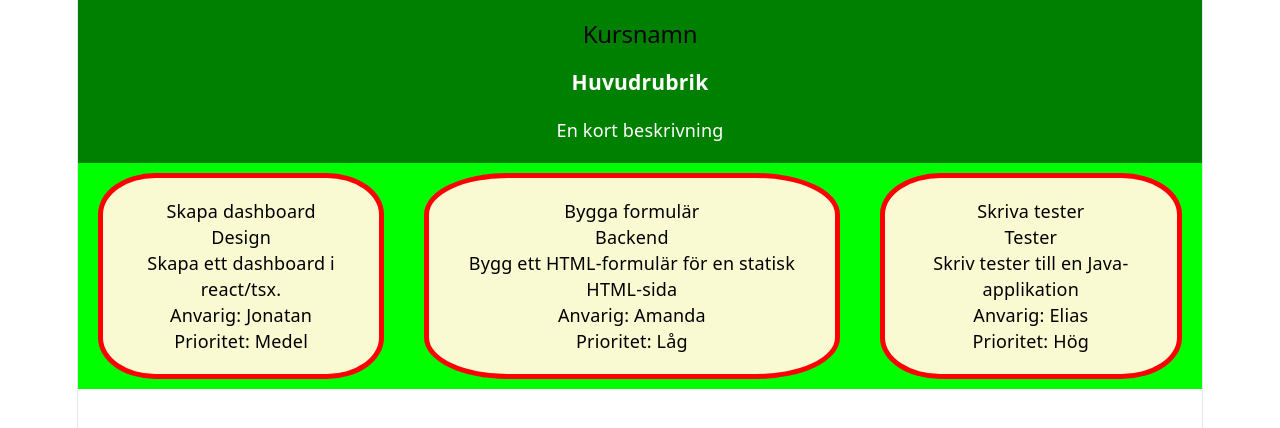
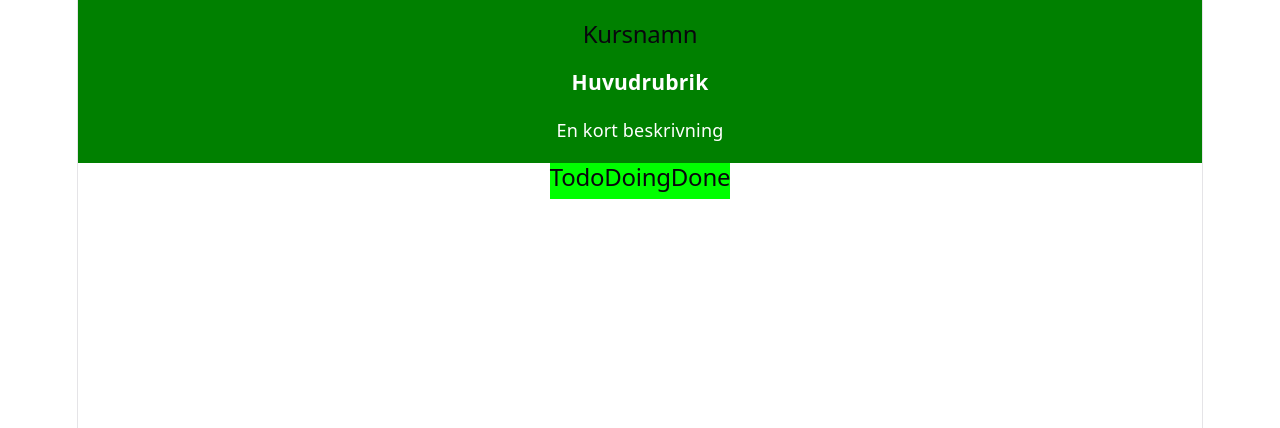
Before and after one commit to katttiger/task-board, a React (Vite) app in the folder task-board/: page / in a window 1280 px wide. Shown: the top 428 px of the page. Built offline with nearby package versions, Linux system fonts and the light colour scheme.

Commit message:
added column and commented out cards from app.tsx

```diff
--- a/task-board/src/App.css
+++ b/task-board/src/App.css
@@ -4,6 +4,10 @@
 
 main {
   background-color: lime;
+  display: flex;
+  align-items: center;
+  justify-self: center;
+  flex-wrap: wrap;
 }
 main h1 h2 h3 {
   color: black;
@@ -13,18 +17,26 @@ main h1 h2 h3 {
   border: solid red 5px;
   border-radius: 20%;
   background-color: lightgoldenrodyellow;
+  align-items: center;
+  justify-content: center;
   margin: 10px 20px;
   padding: 20px;
+  max-height: 300px;
+  max-width: 250px;
+  color: black;
+  text-overflow: clip;
+  overflow: hidden;
 }
 
 .task-card p {
-  color: black;
+  margin-bottom: 10px;
 }
 
 .card-section {
   display: flex;
   align-items: center;
   justify-content: center;
+  flex-wrap: wrap;
 }
 
 footer {
--- a/task-board/src/App.tsx
+++ b/task-board/src/App.tsx
@@ -4,13 +4,25 @@ import "./App.css";
 import Footer from "./components/Footer";
 import Header from "./components/Header";
 import TaskCard from "./components/TaskCard";
+import Column from "./components/Column";
 
 const App = () => {
   return (
     <div>
       <Header></Header>
       <main>
-        <section className="card-section">
+        <Column title="Todo"></Column>
+        <Column title="Doing"></Column>
+        <Column title="Done"></Column>
+      </main>
+      <Footer></Footer>
+    </div>
+  );
+};
+
+export default App;
+
+/* <section className="card-section">
   <TaskCard
     id={1}
     title="Skapa dashboard"
@@ -35,11 +47,4 @@ const App = () => {
     assignee="Elias"
     priority="Hög"
   ></TaskCard>
-        </section>
-      </main>
-      <Footer></Footer>
-    </div>
-  );
-};
-
-export default App;
+</section> */
--- /dev/null
+++ b/task-board/src/components/Column.tsx
@@ -0,0 +1,13 @@
+type ColumnProps = {
+  title: string;
+};
+
+const Column = (props: ColumnProps) => {
+  return (
+    <section>
+      <h2>{props.title}</h2>
+    </section>
+  );
+};
+
+export default Column;
--- a/task-board/src/components/TaskCard.tsx
+++ b/task-board/src/components/TaskCard.tsx
@@ -10,11 +10,17 @@ type TaskCardProps = {
 const TaskCard = (props: TaskCardProps) => {
   return (
     <article className="task-card">
-      <p>{props.title}</p>
-      <p>{props.category}</p>
+      <h3>{props.title}</h3>
       <p>{props.description}</p>
-      <p>Anvarig: {props.assignee}</p>
-      <p>Prioritet: {props.priority}</p>
+      <p>
+        <b>Kategori:</b> {props.category}
+      </p>
+      <p>
+        <b>Anvarig:</b> {props.assignee}
+      </p>
+      <p>
+        <b>Prioritet:</b> {props.priority}
+      </p>
     </article>
   );
 };
```
Lines whose indentation alone changed are shown as unchanged.
